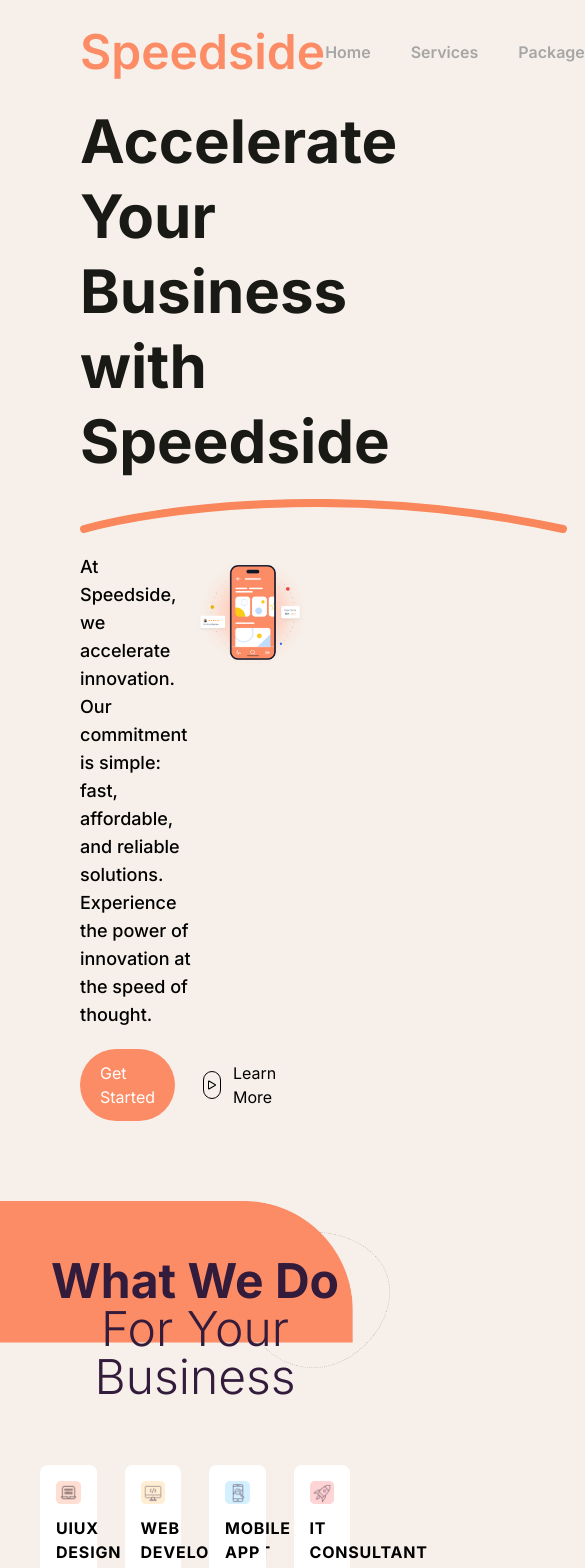
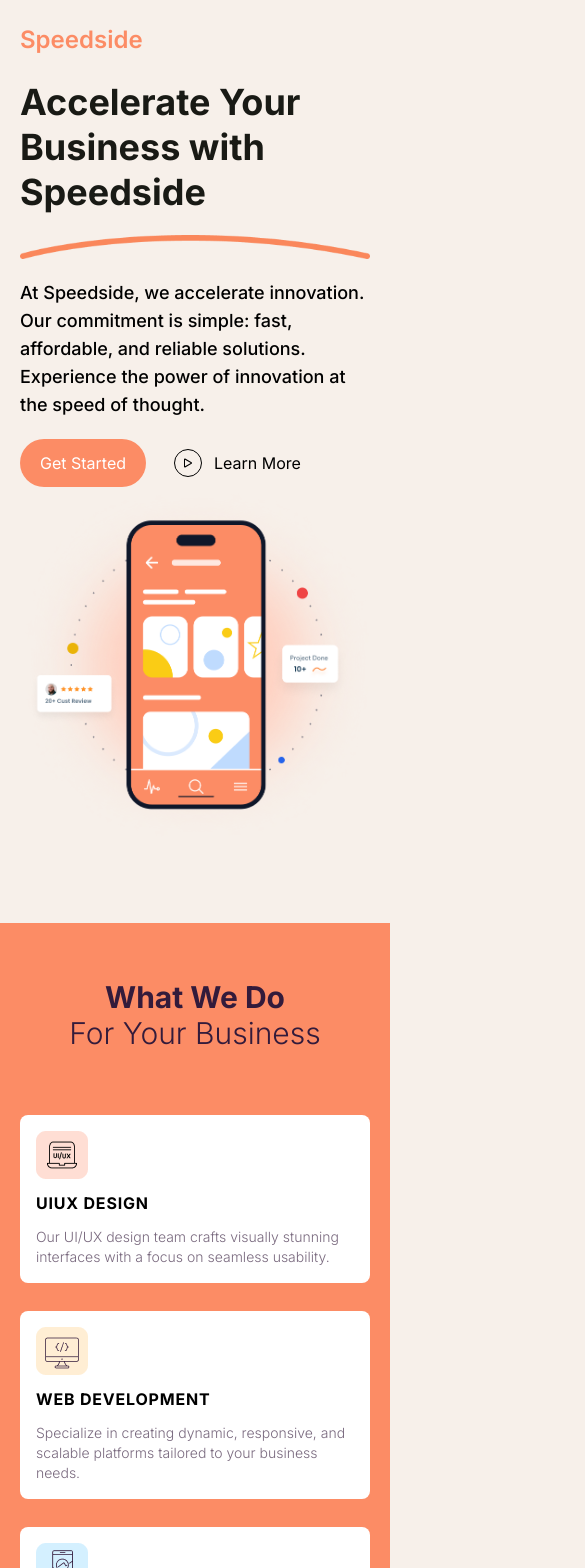
Before and after one commit to NafisHandoko/speedside, a Next.js app: page / in a window 390 px wide. Shown: the top 1568 px of the page, 585 px wide, since content can reach past the window. Built offline with nearby package versions, Linux system fonts and the light colour scheme.

Commit message:
feat: added responsive display

```diff
--- a/app/layout.tsx
+++ b/app/layout.tsx
@@ -16,7 +16,7 @@ export default function RootLayout({
 }) {
   return (
     <html lang="en">
-      <body className={`${inter.className} bg-secondary`}>{children}</body>
+      <body className={`${inter.className} bg-secondary overflow-x-hidden`}>{children}</body>
     </html>
   )
 }
--- a/app/page.tsx
+++ b/app/page.tsx
@@ -3,6 +3,7 @@
 import Image from 'next/image'
 import { BsChevronLeft, BsChevronRight, BsPlay, BsPlayFill } from "react-icons/bs";
 import HeaderImg from '../public/img/header-img.png'
+import HeaderVector from '../public/img/header-vector.png'
 import UIUXImg from '../public/img/uiux.png'
 import WebdevImg from '../public/img/webdev.png'
 import MobiledevImg from '../public/img/mobiledev.png'
@@ -24,7 +25,7 @@ import "react-multi-carousel/lib/styles.css";
 const ButtonGroup = ({ next, previous, goToSlide, ...rest }: any) => {
     const { carouselState: { currentSlide } } = rest;
     return (
-        <div className="flex flex-row items-center gap-4 absolute pt-10 ml-36">
+        <div className="flex flex-row items-center gap-4 absolute left-0 pt-10 w-full justify-center md:justify-start md:ml-36">
             {/* <ButtonOne className={currentSlide === 0 ? 'disable' : ''} onClick={() => previous()} />
             <ButtonTwo onClick={() => next()} />
             <ButtonThree onClick={() => goToSlide(currentSlide + 1)}> Go to any slide </ButtonThree> */}
@@ -65,7 +66,7 @@ const responsive = {
 export default function Home() {
     return (
         <>
-            <nav className='container mx-auto flex flex-row items-center justify-between py-5 px-20'>
+            <nav className='container mx-auto hidden lg:flex flex-row items-center justify-between py-7 px-20'>
                 <a href="" className='text-primary text-5xl font-semibold'>Speedside</a>
                 <div className='flex flex-row items-center gap-20'>
                     <ul className='flex flex-row gap-10 items-center font-semibold'>
@@ -78,12 +79,16 @@ export default function Home() {
                     <a href="#" className='bg-primary text-white rounded-full px-4 py-2'>Contact Us</a>
                 </div>
             </nav>
-            <header className='container mx-auto flex flex-row items-center justify-between px-20 pb-20'>
-                <div className='w-1/2 flex flex-col gap-5'>
-                    <h1 className='font-bold text-6xl text-text-h1 leading-tight'>Accelerate Your Business with Speedside</h1>
-                    <svg width="487" height="34" viewBox="0 0 487 34" fill="none" xmlns="http://www.w3.org/2000/svg">
-                        <path d="M4 30C73.6307 10.3798 266.914 -17.0885 483 30" stroke="#FA875B" stroke-width="8" stroke-linecap="round" />
-                    </svg>
+            <nav className='lg:hidden container mx-auto px-5 py-6 flex flex-row items-center justify-between'>
+                <a href="" className='text-primary text-2xl font-semibold'>Speedside</a>
+            </nav>
+            <header className='container mx-auto flex flex-col lg:flex-row items-center justify-between px-5 md:px-20 pb-20'>
+                <div className='w-full lg:w-1/2 flex flex-col gap-5'>
+                    <h1 className='font-bold text-4xl md:text-6xl text-text-h1 leading-tight'>Accelerate Your Business with Speedside</h1>
+                    <Image
+                        src={HeaderVector}
+                        alt='header vector'
+                    />
                     <p className='text-black font-medium text-lg'>At Speedside, we accelerate innovation. Our commitment is simple: fast, affordable, and reliable solutions. Experience the power of innovation at the speed of thought.</p>
                     <div className='flex flex-row items-center gap-7'>
                         <a href="#" className='text-white bg-primary rounded-full px-5 py-3'>Get Started</a>
@@ -93,25 +98,25 @@ export default function Home() {
                         </a>
                     </div>
                 </div>
-                <div className='w-1/2'>
+                <div className='w-full lg:w-1/2'>
                     <Image
                         src={HeaderImg}
                         alt='header image'
                     />
                 </div>
             </header>
-            <section className='relative py-14'>
+            <section className='relative py-14 bg-primary lg:bg-transparent'>
                 <Image
                     src={ServicesBg}
                     alt='services bg'
-                    className='absolute top-0 left-0 -z-10'
+                    className='absolute top-0 left-0 -z-10 hidden lg:block'
                 />
-                <div className='container mx-auto flex flex-col gap-16 px-10'>
-                    <h2 className='text-5xl text-text-h2-purple text-center'>
+                <div className='container mx-auto flex flex-col gap-16 px-5 md:px-10'>
+                    <h2 className='text-3xl md:text-5xl text-text-h2-purple text-center'>
                         <span className='font-bold'>What We Do</span><br />
                         <span className='font-light'>For Your Business</span>
                     </h2>
-                    <div className='grid grid-cols-4 gap-7'>
+                    <div className='grid grid-cols-1 sm:grid-cols-2 lg:grid-cols-4 gap-7'>
                         <div className='rounded-lg bg-white p-4 flex flex-col gap-3'>
                             <Image
                                 src={UIUXImg}
@@ -147,61 +152,64 @@ export default function Home() {
                     </div>
                 </div>
             </section>
-            <section className='container mx-auto px-20 flex flex-col gap-7 py-20'>
-                <div className='flex flex-row items-center justify-between gap-4'>
-                    <h2 className='text-5xl font-semibold text-text-h2-black leading-snug w-1/3'>Our Support Package</h2>
-                    <p className='font-medium text-text-body-gray1 w-1/3'>At Speedside Labs, our commitment to your success doesn't end at project completion. Dive into the tailored support experience offered by our Support Package.</p>
+            <section className='container mx-auto px-5 md:px-20 flex flex-col gap-7 py-20'>
+                <div className='flex flex-col md:flex-row items-center justify-between gap-4 text-center md:text-start'>
+                    <h2 className='text-3xl md:text-5xl font-semibold text-text-h2-black leading-snug md:w-1/3'>Our Support Package</h2>
+                    <p className='font-medium text-text-body-gray1 md:w-1/3'>At Speedside Labs, our commitment to your success doesn't end at project completion. Dive into the tailored support experience offered by our Support Package.</p>
                     <a href="#" className='text-white bg-primary rounded-full px-5 py-3 whitespace-nowrap'>Get Started</a>
                 </div>
-                <div className='grid grid-cols-3 gap-8'>
+                <div className='grid grid-cols-1 md:grid-cols-3 gap-8'>
                     <div className='flex flex-col gap-5'>
                         <Image
                             src={Package1Img}
                             alt='package1 image'
+                            className='w-full'
                         />
-                        <h3 className='text-text-h3 font-semibold text-3xl'>Documentation</h3>
+                        <h3 className='text-text-h3 font-semibold text-2xl lg:text-3xl'>Documentation</h3>
                         <p className='text-text-body-gray1 font-medium'>Receive detailed and user-friendly documentation that acts as your go-to resource, guiding your team through the functionalities of your solution.</p>
                     </div>
                     <div className='flex flex-col gap-5'>
                         <Image
                             src={Package2Img}
                             alt='package2 image'
+                            className='w-full'
                         />
-                        <h3 className='text-text-h3 font-semibold text-3xl'>Maintenance & Support</h3>
+                        <h3 className='text-text-h3 font-semibold text-2xl lg:text-3xl'>Maintenance & Support</h3>
                         <p className='text-text-body-gray1 font-medium'>Our dedicated support team is at your service. We proactively address issues, conduct updates, and ensure your solution operates at peak performance.</p>
                     </div>
                     <div className='flex flex-col gap-5'>
                         <Image
                             src={Package3Img}
                             alt='package3 image'
+                            className='w-full'
                         />
-                        <h3 className='text-text-h3 font-semibold text-3xl'>Knowledge Transfer</h3>
+                        <h3 className='text-text-h3 font-semibold text-2xl lg:text-3xl'>Knowledge Transfer</h3>
                         <p className='text-text-body-gray1 font-medium'>Our experts provide hands-on training, empowering your team to handle day-to-day operations confidently.</p>
                     </div>
                 </div>
             </section>
-            <section className='relative py-14'>
+            <section className='relative pt-14 pb-28 lg:pb-14 bg-tertiary lg:bg-transparent'>
                 <Image
                     src={WorkBg}
                     alt='work bg'
-                    className='absolute top-0 right-0 -z-10'
+                    className='absolute top-0 right-0 -z-10 hidden lg:block'
                 />
                 <div className='flex flex-col gap-16'>
-                    <div className='flex flex-row items-center justify-between container mx-auto px-10'>
-                        <h2 className='text-5xl text-text-h2-purple'>
+                    <div className='flex flex-col md:flex-row items-center justify-between gap-5 container mx-auto px-5 md:px-10 text-center md:text-start'>
+                        <h2 className='text-3xl md:text-5xl text-text-h2-purple'>
                             <span className='font-bold'>Our Recent Work</span><br />
                             <span className='font-light'>By Speedside Lab</span>
                         </h2>
-                        <p className='text-text-body-purple w-2/5'>Welcome to our portfolio, where innovation meets execution. Explore a collection of projects that showcase the diversity and excellence of Speedside Labs.</p>
+                        <p className='text-text-body-purple w-full md:w-2/5'>Welcome to our portfolio, where innovation meets execution. Explore a collection of projects that showcase the diversity and excellence of Speedside Labs.</p>
                     </div>
-                    <div className='relative'>
+                    <div className='relative px-5 md:px-0'>
                         <Carousel
                             // ssr={true}
                             responsive={responsive}
                             arrows={false}
                             renderButtonGroupOutside={true}
                             customButtonGroup={<ButtonGroup />}
-                            sliderClass='gap-10 !ml-52'
+                            sliderClass='md:gap-10 !ml-0 md:!ml-52'
                             swipeable={true}
                             draggable={true}
                             slidesToSlide={1}
@@ -271,17 +279,17 @@ export default function Home() {
                     alt='about bg'
                     className='absolute top-0 left-0 -z-10'
                 />
-                <div className='container mx-auto flex flex-row px-20 py-36 gap-20 items-start'>
+                <div className='container mx-auto flex flex-col lg:flex-row px-5 md:px-20 py-36 gap-10 md:gap-20 items-start'>
                     <Image
                         src={AboutImg}
                         alt='about image'
-                        className='w-1/2'
+                        className='w-full lg:w-1/2'
                     />
-                    <div className='w-1/2 flex flex-col text-text-body-bluegray'>
+                    <div className='w-full lg:w-1/2 flex flex-col text-text-body-bluegray'>
                         <span className='text-[#D97706] font-medium mb-2'>Speedside Tech</span>
-                        <h2 className='text-4xl font-bold mb-5'>Our Commitment to You</h2>
+                        <h2 className='text-3xl md:text-4xl font-bold mb-5'>Our Commitment to You</h2>
                         <p className='mb-7'>At Speedside Labs, we redefine the software experience with a commitment to three core principles</p>
-                        <div className='grid grid-cols-2 gap-10'>
+                        <div className='grid grid-cols-1 md:grid-cols-2 gap-10'>
                             <div className='flex flex-col gap-2'>
                                 <Image
                                     src={TruckImg}
@@ -311,9 +319,9 @@ export default function Home() {
                 </div>
             </section>
             <footer className='bg-footer-primary py-32'>
-                <div className='container mx-auto px-20 flex flex-col'>
-                    <div className='flex flex-row gap-20 items-center'>
-                        <div className='flex flex-col gap-6 w-1/2'>
+                <div className='container mx-auto px-5 md:px-20 flex flex-col'>
+                    <div className='flex flex-col lg:flex-row gap-20 items-center'>
+                        <div className='flex flex-col gap-6 w-full lg:w-1/2'>
                             <h2 className='text-white text-5xl font-semibold leading-snug'>People are Saying About Speedside</h2>
                             <p className='font-medium text-text-body-gray1'>At Speedside, we bring innovation to life swiftly, making excellence accessible. Experience the speed of progress.</p>
                             <svg width="45" height="38" viewBox="0 0 45 38" fill="none" xmlns="http://www.w3.org/2000/svg">
@@ -322,7 +330,7 @@ export default function Home() {
                             </svg>
                             <p className='font-medium text-text-body-gray1'>Working with Speedside Labs was a game-changer for our business. Their innovative solutions and commitment to excellence exceeded our expectations. </p>
                             <span className='font-medium text-text-body-gray1'>_ Aria Zinanrio</span>
-                            <div className='flex flex-row items-center gap-4'>
+                            <div className='flex flex-row flex-wrap items-center gap-4'>
                                 <Image
                                     src={`https://source.unsplash.com/random/?person`}
                                     alt='person image'
@@ -354,7 +362,7 @@ export default function Home() {
                                 <div className='text-white border-2 border-white w-[60px] h-[60px] flex items-center justify-center rounded-full text-2xl'><BsPlayFill /></div>
                             </div>
                         </div>
-                        <div className='w-1/2 bg-footer-form rounded-xl p-16 flex flex-col'>
+                        <div className='w-full lg:w-1/2 bg-footer-form rounded-xl p-6 sm:p-16 flex flex-col'>
                             <h2 className='text-primary font-semibold text-5xl text-center'>Speedside</h2>
                             <h3 className='text-3xl text-white font-medium text-center py-4'>Get Started</h3>
                             <form className='flex flex-col gap-5'>
@@ -371,8 +379,8 @@ export default function Home() {
                             <span className='text-text-body-gray1 text-sm font-medium mt-2 self-end'>or <a href="#" className='text-white'>Whatsapp Chat</a></span>
                         </div>
                     </div>
-                    <nav className='flex flex-row justify-between pt-28'>
-                        <div className='flex flex-col gap-7'>
+                    <nav className='flex flex-col lg:flex-row justify-between gap-7 pt-14 lg:pt-28 text-center lg:text-start'>
+                        <div className='flex flex-col items-center lg:items-start gap-7'>
                             <h3 className='text-white text-4xl font-semibold'>Speedside</h3>
                             <div className='flex flex-col gap-2'>
                                 <span className='text-[#F5F7FA] text-sm'>Copyright © 2023 Speedside lab.</span>
@@ -405,7 +413,7 @@ export default function Home() {
                                 </a>
                             </div>
                         </div>
-                        <div className='flex flex-row gap-32'>
+                        <div className='flex flex-col lg:flex-row gap-8 lg:gap-32'>
                             <div className='flex flex-col gap-6 font-medium'>
                                 <span className='text-white'>Support</span>
                                 <ul className='flex flex-col gap-4 text-text-nav'>
```
Also changed, not shown: public/img/header-vector.png (added).
